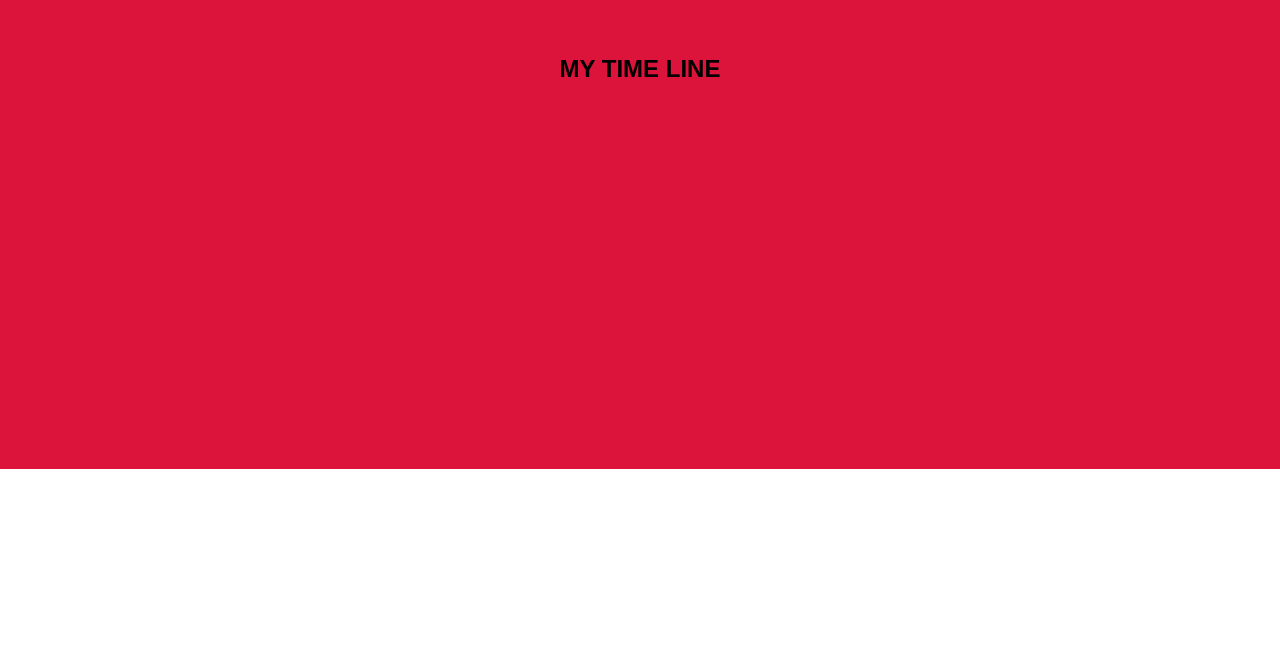
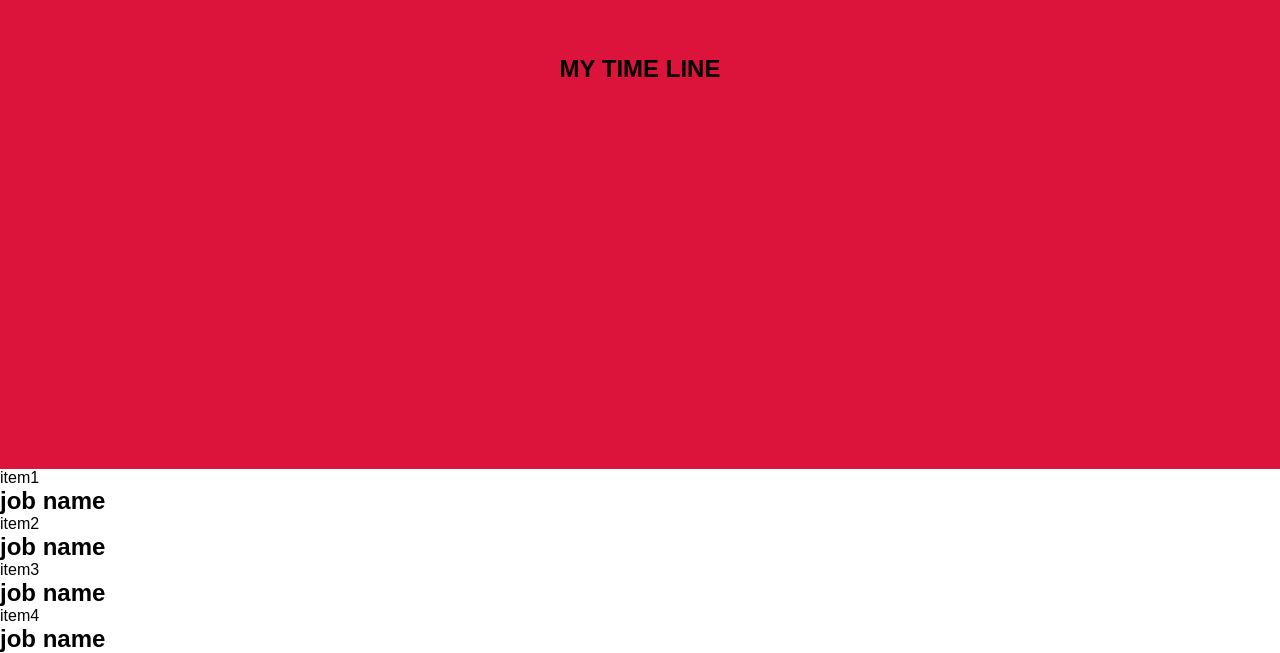
Before and after one commit to Atheelah/glassmorphic-timeline, a plain HTML site: page index.html in a window 1280 px wide. Shown: the part 331-984 px from the top of the page. Before the commit the page ends 800 px from the top, so only its background shows below. Drawn offline with Linux system fonts and the light colour scheme.

Commit message:
Update index.html

```diff
--- a/index.html
+++ b/index.html
@@ -9,7 +9,24 @@
   </head>
   <body>
     <section class="landing">
-      <h1 class="h1">My time line</h1>
+      <h1 class="h1">MY TIME LINE</h1>
     </section>
+    <div class="line">
+      <section class="time line container" >item1</section>
+      <h2>job name</h2>
+    </div>
+    <section class="time line container" >item2</section>
+    <h2>job name</h2>
+    <div>
+      <div>
+        <section class="time line container" >item3</section>
+        <h2>job name</h2>
+      </div>
+      <div>
+        <section class="time line container" >item4</section>
+        <h2>job name</h2>
+      </div>
+
+    </div>
   </body>
 </html>
```
